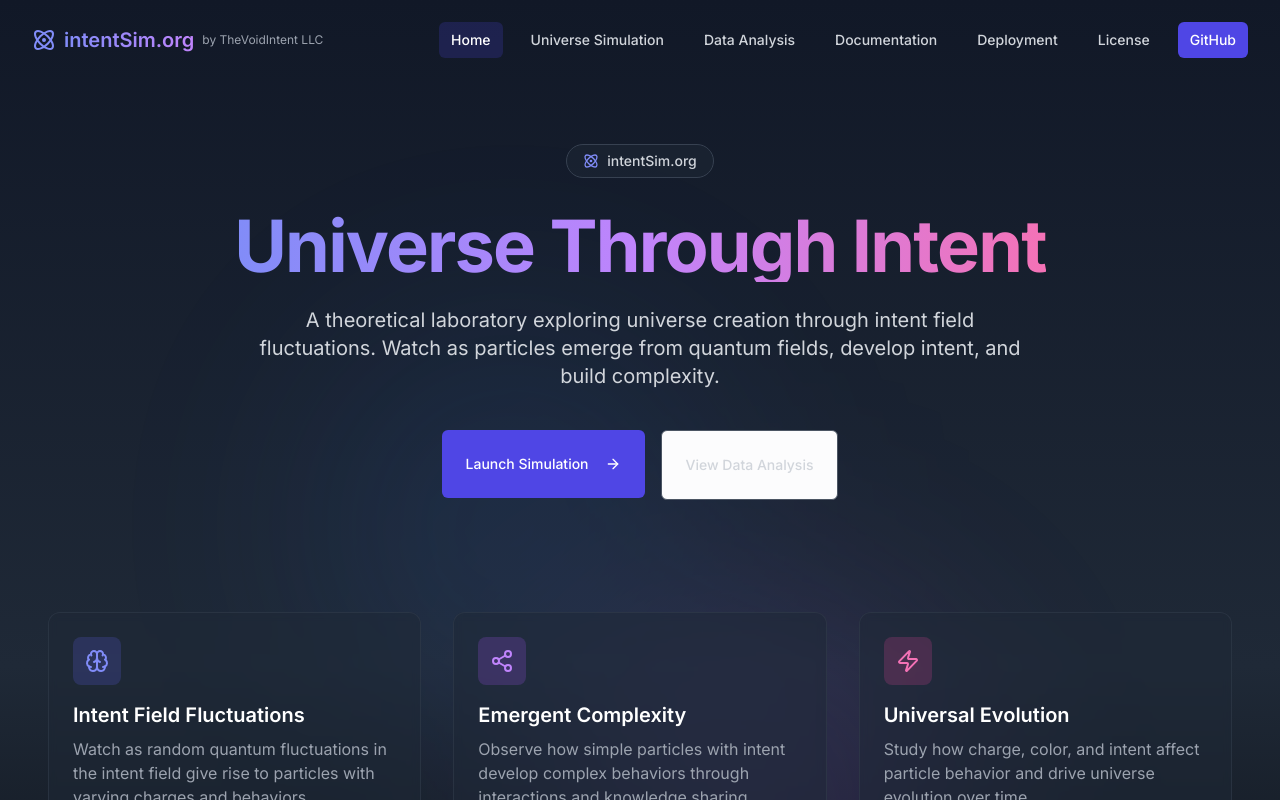
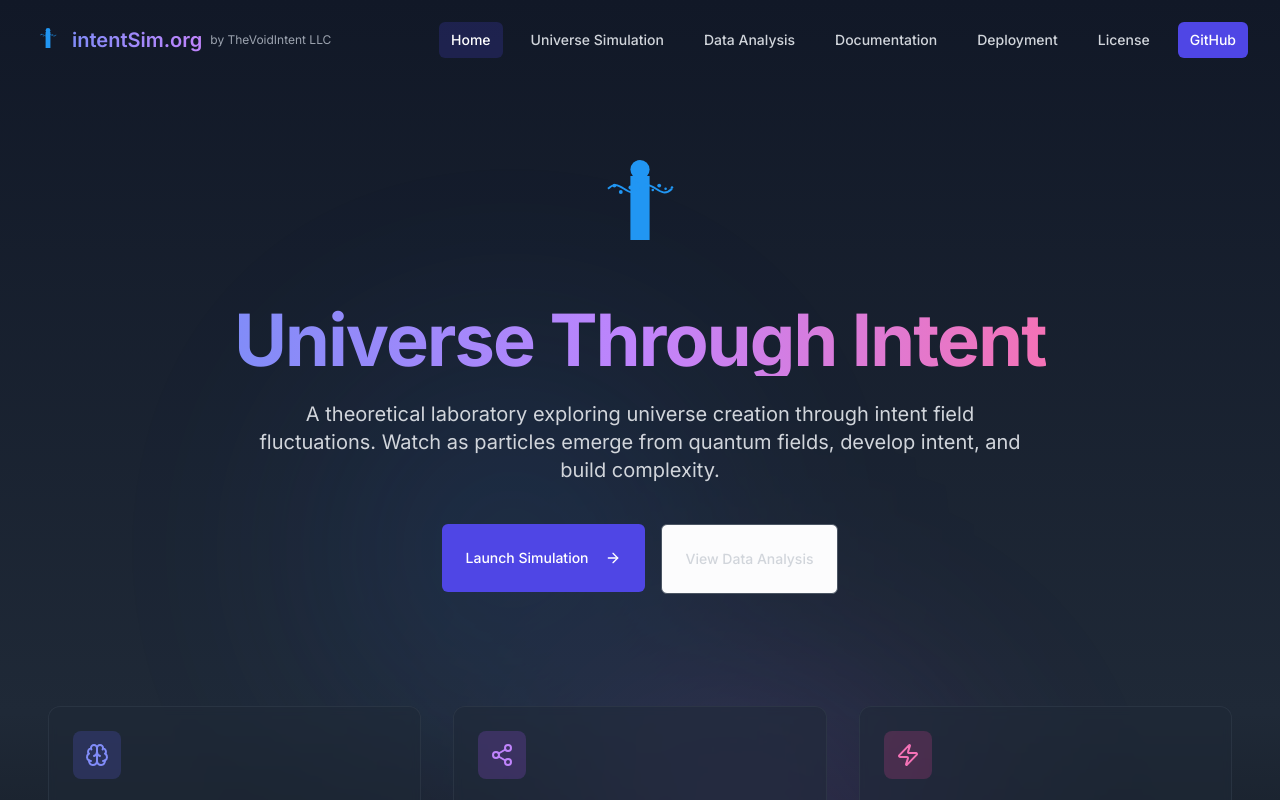
Before and after one commit to TheVoidIntent/particle-dance-symbiosis, a React (Vite) app: page / in a window 1280 px wide. Shown: the top 800 px of the page. Built offline with nearby package versions, Linux system fonts and the light colour scheme.

Commit message:
Set favicon and logo
Use the provided logo for the website.

```diff
--- a/src/components/Navbar.tsx
+++ b/src/components/Navbar.tsx
@@ -2,7 +2,7 @@
 import React, { useState, useEffect } from 'react';
 import { Button } from "@/components/ui/button";
 import { Link, useLocation } from 'react-router-dom';
-import { Menu, X, Atom, DownloadCloud, FileText, BookOpen } from 'lucide-react';
+import { Menu, X, DownloadCloud, FileText, BookOpen } from 'lucide-react';
 
 const Navbar: React.FC = () => {
   const [isOpen, setIsOpen] = useState(false);
@@ -35,7 +35,7 @@ const Navbar: React.FC = () => {
         <div className="flex items-center justify-between h-16 md:h-20">
           <div className="flex items-center">
             <Link to="/" className="flex items-center">
-              <Atom className="h-6 w-6 text-indigo-400 mr-2" />
+              <img src="/logo.svg" alt="IntentSim Logo" className="h-8 w-8 mr-2" />
               <span className="text-xl font-semibold bg-clip-text text-transparent bg-gradient-to-r from-indigo-400 to-purple-400">
                 intentSim.org
               </span>
--- a/src/pages/HomePage.tsx
+++ b/src/pages/HomePage.tsx
@@ -3,7 +3,7 @@ import React from "react";
 import { Helmet } from "react-helmet";
 import { Link } from "react-router-dom";
 import { Button } from "@/components/ui/button";
-import { ArrowRight, Atom, Brain, Share2, Zap } from "lucide-react";
+import { ArrowRight, Brain, Share2, Zap } from "lucide-react";
 
 const HomePage: React.FC = () => {
   return (
@@ -27,9 +27,8 @@ const HomePage: React.FC = () => {
         {/* Hero section */}
         <section className="relative pt-20 md:pt-36 px-6 md:px-12 max-w-7xl mx-auto">
           <div className="flex flex-col items-center text-center">
-            <div className="inline-flex items-center gap-2 bg-gray-800/50 rounded-full px-4 py-1.5 mb-8 border border-gray-700">
-              <Atom className="h-4 w-4 text-indigo-400" />
-              <span className="text-sm font-medium text-gray-300">intentSim.org</span>
+            <div className="mb-8">
+              <img src="/logo.svg" alt="IntentSim Logo" className="h-32 w-32 mx-auto" />
             </div>
 
             <h1 className="text-4xl md:text-6xl lg:text-7xl font-bold tracking-tight mb-6 bg-clip-text text-transparent bg-gradient-to-r from-indigo-400 via-purple-400 to-pink-400">
```
Also changed, not shown: public/favicon.svg, public/logo.svg (added).
